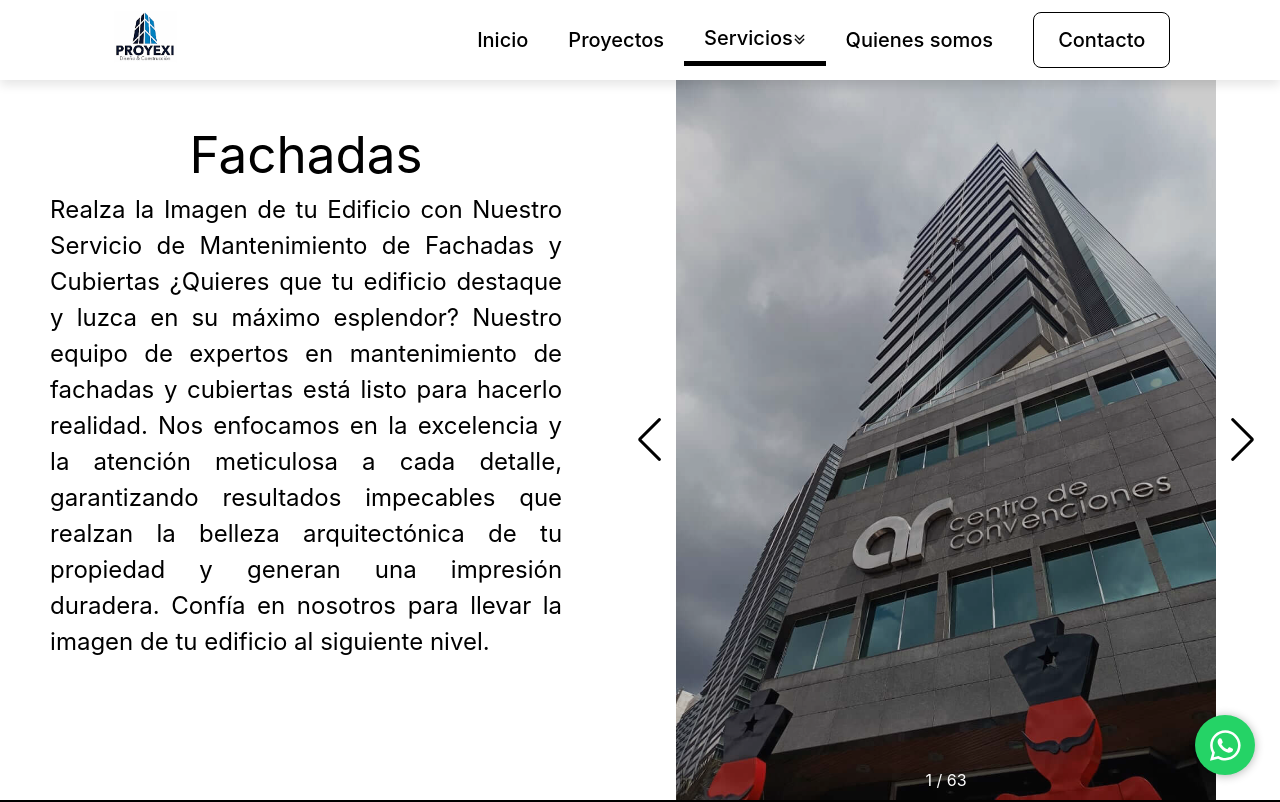
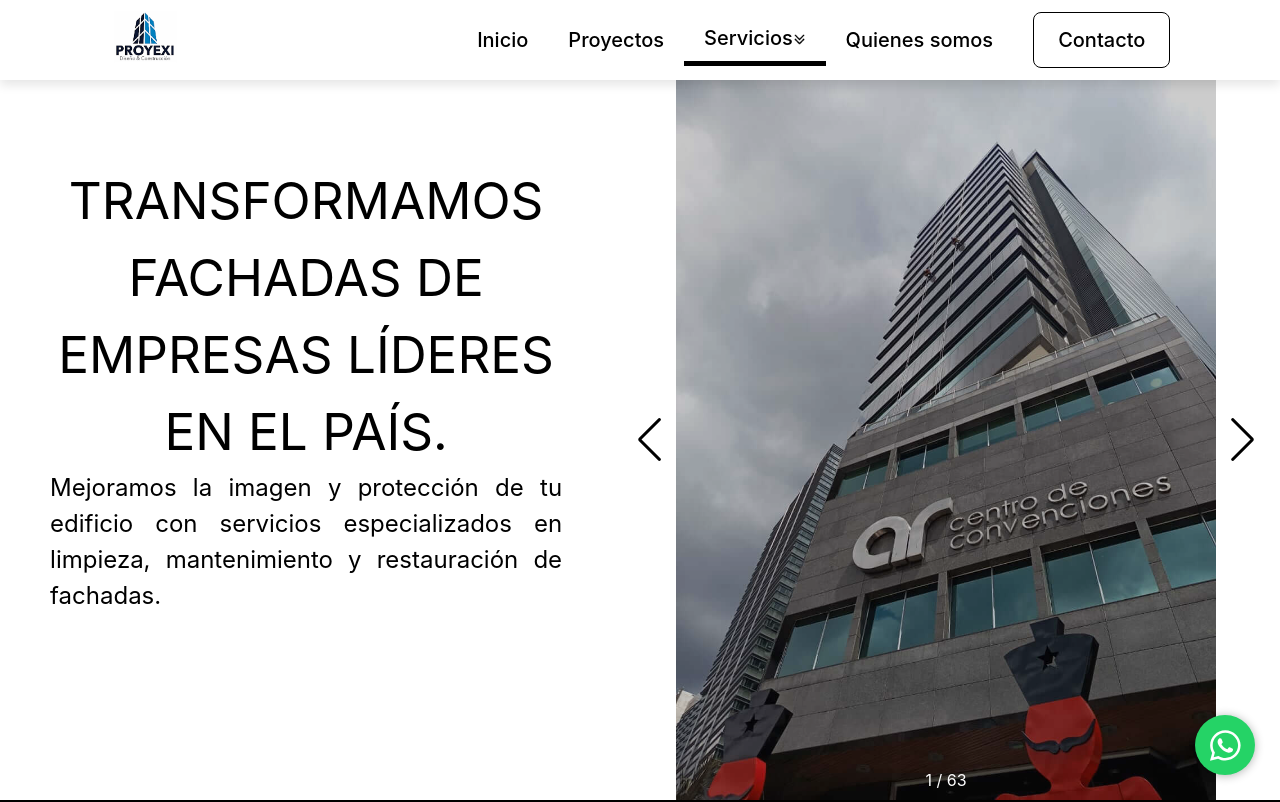
Before and after one commit to milenaAristiza/react-proyexi3, a React (Vite) app: page /fachadas in a window 1280 px wide. Shown: the top 802 px of the page. Built offline with nearby package versions, Linux system fonts and the light colour scheme.

Commit message:
change in letter

```diff
--- a/src/pages/Fachadas/Fachadas.jsx
+++ b/src/pages/Fachadas/Fachadas.jsx
@@ -156,8 +156,8 @@
     }, []);
 
     const [args, setArgs] = useState({
-        title: "Fachadas",
-        text: "Realza la Imagen de tu Edificio con Nuestro Servicio de Mantenimiento de Fachadas y Cubiertas ¿Quieres que tu edificio destaque y luzca en su máximo esplendor? Nuestro equipo de expertos en mantenimiento de fachadas y cubiertas está listo para hacerlo realidad. Nos enfocamos en la excelencia y la atención meticulosa a cada detalle, garantizando resultados impecables que realzan la belleza arquitectónica de tu propiedad y generan una impresión duradera. Confía en nosotros para llevar la imagen de tu edificio al siguiente nivel.",
+        title: "TRANSFORMAMOS FACHADAS DE EMPRESAS LÍDERES EN EL PAÍS.",
+        text: "Mejoramos la imagen y protección de tu edificio con servicios especializados en limpieza, mantenimiento y restauración de fachadas.",
         image: imgPrincipal,
         slider: [img_1608, img_16013, img_1604, img_1605, img_1606, img_1607, img_1609, img_16010,
             img_16011, img_16012, img_16015, img_16016, img_16018,
--- a/src/pages/Impermeabilizacion/Impermeabilizacion.jsx
+++ b/src/pages/Impermeabilizacion/Impermeabilizacion.jsx
@@ -109,8 +109,8 @@
     }, []);
 
     const [args, setArgs] = useState({
-        title: "Impermeabilizacion de cubiertas",
-        text: "Expertos en Impermeabilización de Cubiertas: Soluciones Duraderas y de Alta Calidad En nuestra empresa, nos especializamos en ofrecer servicios de impermeabilización de cubiertas diseñados para proteger tu propiedad de manera eficiente y sostenible. Con nuestras soluciones, prevenimos filtraciones de agua, evitando problemas costosos como goteras, humedad y daños estructurales a largo plazo. Además, contribuimos a mejorar la eficiencia energética de tu espacio y a incrementar el valor de tu propiedad. Confía en nosotros para proteger lo que más importa.",
+        title: "SOLUCIONES EFECTIVAS EN IMPERMEABILIZACIÓN DE CUBIERTAS",
+        text: "Soluciones duraderas para prevenir filtraciones, humedad y daños estructurales en cubiertas residenciales y comerciales.",
         image: imgPrincipal,
         slider: [img10, img12, img11, img2, img1, img5, img6, img7, img8, img9, img13, img14, img15, img16, img17, img18, img19]
     });
--- a/src/pages/Index/Index.jsx
+++ b/src/pages/Index/Index.jsx
@@ -76,11 +76,9 @@
         <div className="portada">
           <div className="curva__azul">
             <div className="content__curva__azul">
-              <h1 className="title">Proyexi diseño y construcción s.a.s</h1>
+              <h1 className="title">PROYEXI S.A.S</h1>
               <p className="text">
-                Tu Proyecto de Construcción Comienza Aquí: Asesoría y Soluciones
-                 en un Solo Lugar
-                 "Construimos Tus Ideas, Transformamos Tu Espacio"
+              EXPERTOS EN MANTENIMIENTO DE FACHADAS E IMPERMEABILIZACIÓN DE CUBIERTAS.
                 {/* Todo lo que necesitas para ejecutar tu proyecto de
                 construcción en un solo lugar, y lo encuentras aquí, llámanos
                 para asesorarte sin costo. */}
--- a/src/pages/Proyectos/Proyectos.jsx
+++ b/src/pages/Proyectos/Proyectos.jsx
@@ -89,7 +89,7 @@
       <Nav str={url} />
       <section className="content_proyectos">
         <div className="container_text_proyectos">
-          <h2>Te mostramos algunos de nuestros proyectos</h2>
+          <h2>ESPECIALISTAS EN PROYECTOS DE FACHADAS PARA CLIENTES A NIVEL LOCAL.</h2>
           <p>
           En PROYEXI DISEÑO Y CONSTRUCCIÓN S.A.S., estamos comprometidos con brindar
           soluciones innovadoras y de alta calidad para cada proyecto. Como líderes
```
